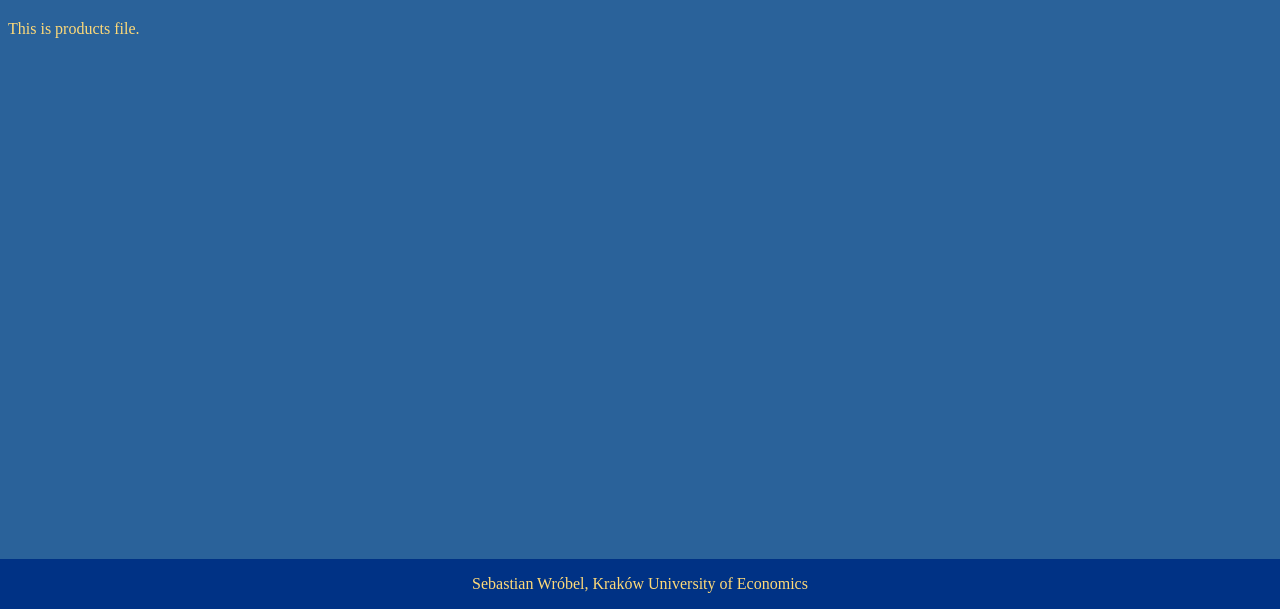
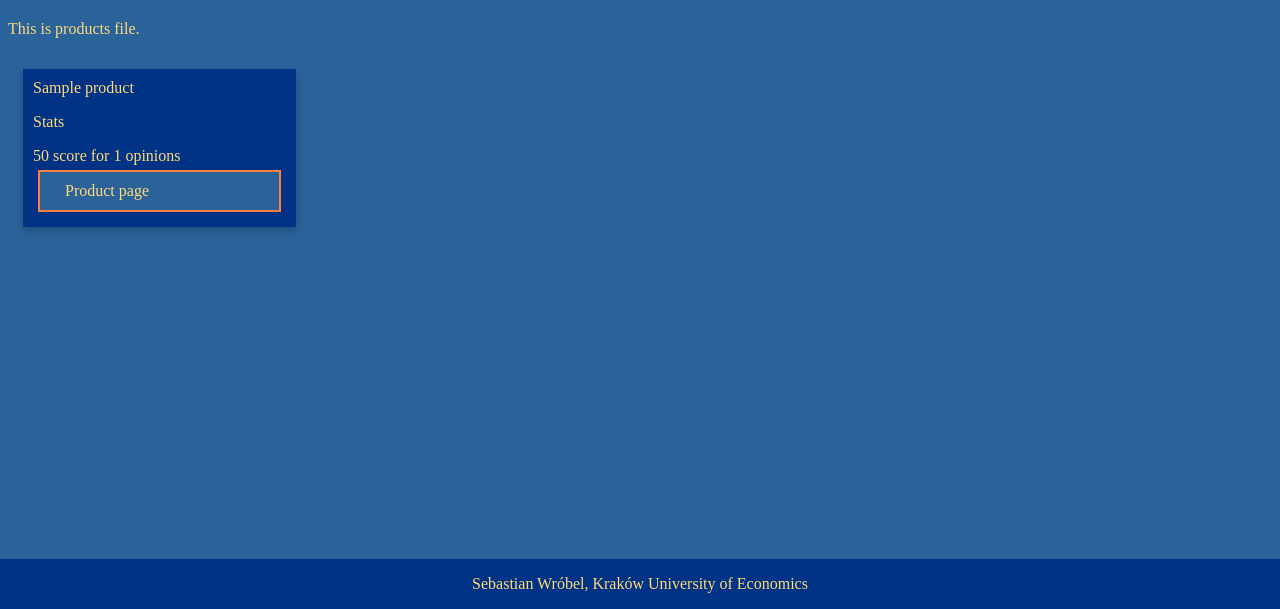
Before and after one commit to seba1288/CeneoWebScraperSW, a Flask app: template app/templates/products.html in a window 1280 px wide. Shown: the part 191-800 px from the top of the page. Run offline with Flask 3, Linux system fonts and the light colour scheme; the template is opened without the code that fills it: most values are stand-ins (such as "Sample title", 1, 10 or a date in 2020); some libraries are stand-ins or nearby versions.

Commit message:
added styles to product and products pages

```diff
--- a/app/static/style.css
+++ b/app/static/style.css
@@ -49,3 +49,58 @@ h2 {
   color: white;
   text-align: center;
 }
+tr {
+  background-color: #003285;
+}
+td {
+  color: #ff7f3e;
+  background-color: #003285;
+}
+
+th {
+  background-color: #003285;
+}
+
+.Donwload_buttons_container {
+  margin-bottom: 20px;
+}
+
+.Donwload_buttons {
+  background-color: #2a629a;
+  color: #ffda78;
+  border: 2px solid #ff7f3e;
+  text-decoration: none;
+  padding: 10px;
+  margin: 5px;
+}
+
+.Donwload_buttons a {
+  color: #ffda78;
+  text-decoration: none;
+  padding: 10px;
+  margin: 5px;
+}
+
+.Donwload_buttons:hover {
+  background-color: #ff7f3e;
+  color: #ffda78;
+}
+
+.Cards_container {
+  display: flex;
+  justify-content: space-between;
+}
+
+.Card {
+  box-shadow: 0 4px 8px 0 rgba(0, 0, 0, 0.2);
+  transition: 0.3s;
+  width: 40%;
+  background-color: #003285;
+  color: #ffda78;
+  padding: 10px;
+  margin: 15px;
+}
+
+.Card:hover {
+  box-shadow: 0 8px 16px 0 rgba(0, 0, 0, 0.2);
+}
--- a/app/templates/products.html
+++ b/app/templates/products.html
@@ -1,3 +1,18 @@
 {%extends 'base.html' %} {% block content %}
 <p>This is products file.</p>
-{% for product in products %} {% endfor %} {% endblock %}
+<div class="Cards_container">
+  {% for product in products %}
+
+  <div class="Card" style="width: 20%">
+    <div class="">{{product.product_name}}</div>
+    <div class="">
+      <p class="">Stats</p>
+      {{product.average_scorer*5}} score for {{product.opinions_count}} opinions
+    </div>
+    <div class="Donwload_buttons">
+      <a type="button" href="/product/{{product.product_id}}">Product page</a>
+    </div>
+  </div>
+  {% endfor %}
+</div>
+{% endblock %}
```
Also changed, not shown: app/templates/product.html (+13 -4 lines).
